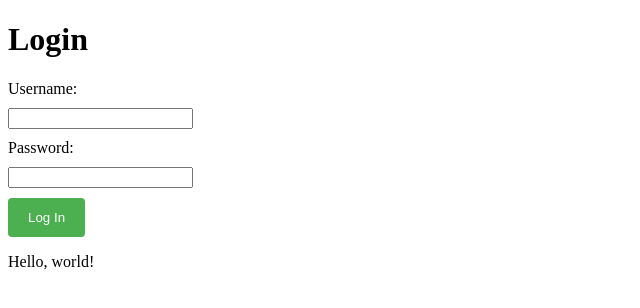
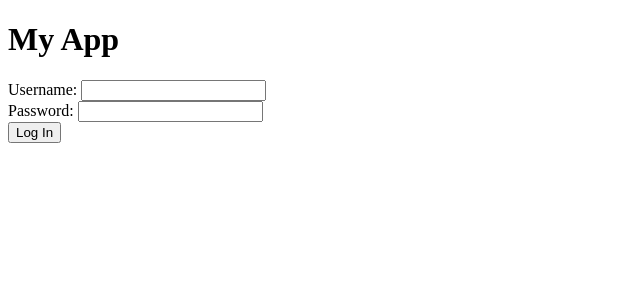
Before and after one commit to lasporrasdef1/laporra, a plain HTML site: page docs/index.html in a window 1280 px wide. Shown: the whole page, without its empty margins (0-640 px from the left). Drawn offline with Linux system fonts and the light colour scheme.

Commit message:
Update index.html

```diff
--- a/docs/index.html
+++ b/docs/index.html
@@ -1,36 +1,23 @@
 <!DOCTYPE html>
 <html>
 <head>
-    <meta charset="utf-8">
-    <title>Login</title>
-    <style>
-      /* Add your CSS styling here */
-      label, input {
-        display: block;
-        margin-bottom: 10px;
-      }
-      input[type="submit"] {
-        background-color: #4CAF50;
-        color: white;
-        padding: 12px 20px;
-        border: none;
-        border-radius: 4px;
-        cursor: pointer;
-      }
-      input[type="submit"]:hover {
-        background-color: #45a049;
-      }
-    </style>
+  <title>My App</title>
 </head>
 <body>
-    <h1>Login</h1>
-    <form method="POST" action="/login">
+  <h1>My App</h1>
+
+  <form id="login-form">
     <label for="username">Username:</label>
     <input type="text" id="username" name="username" required>
+    <br>
     <label for="password">Password:</label>
     <input type="password" id="password" name="password" required>
-      <input type="submit" value="Log In">
+    <br>
+    <button type="submit">Log In</button>
   </form>
-    <p>Hello, world!</p>
+
+  <div id="auth-message"></div>
+
+  <script src="auth.js"></script>
 </body>
 </html>
```
Lines whose indentation alone changed are shown as unchanged.
